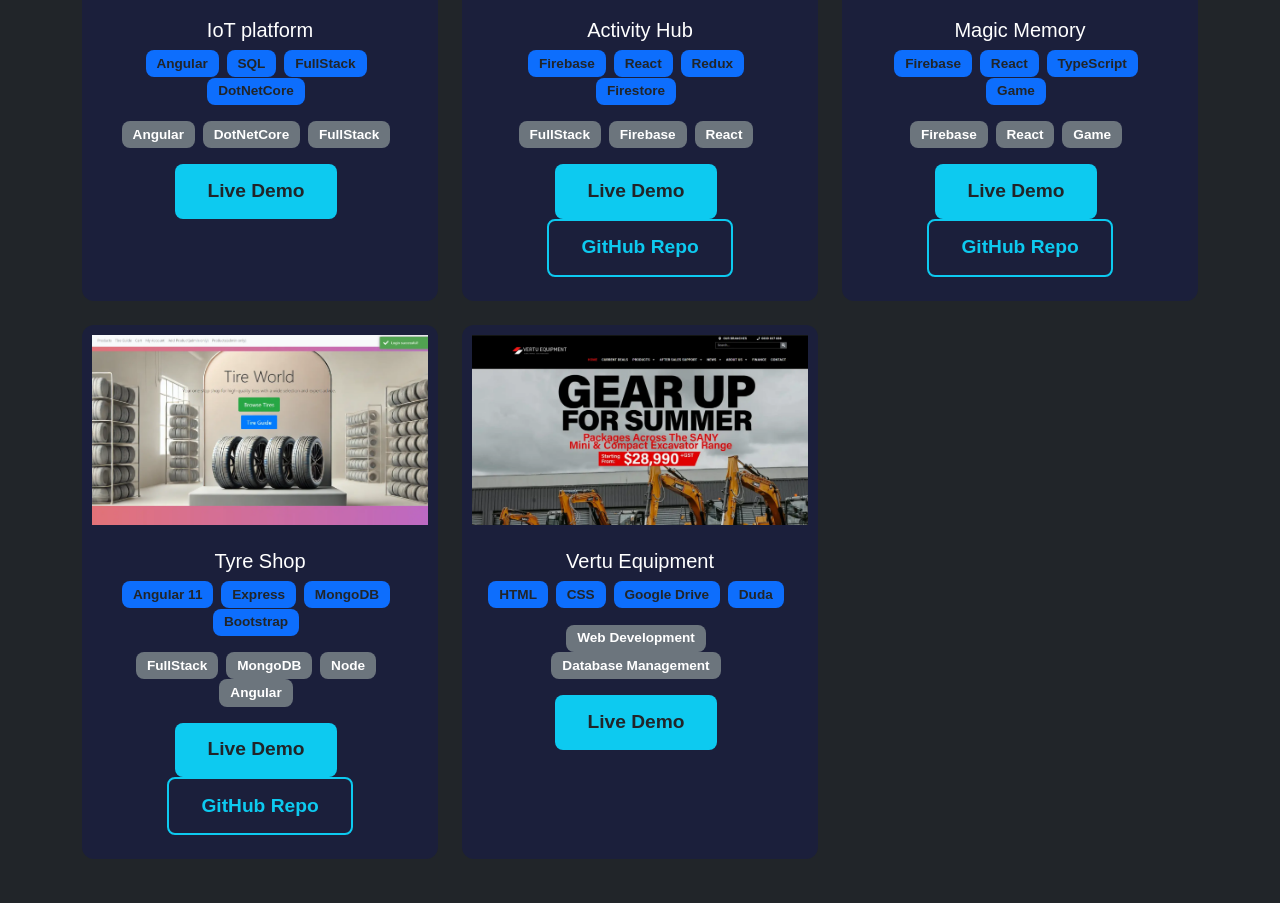
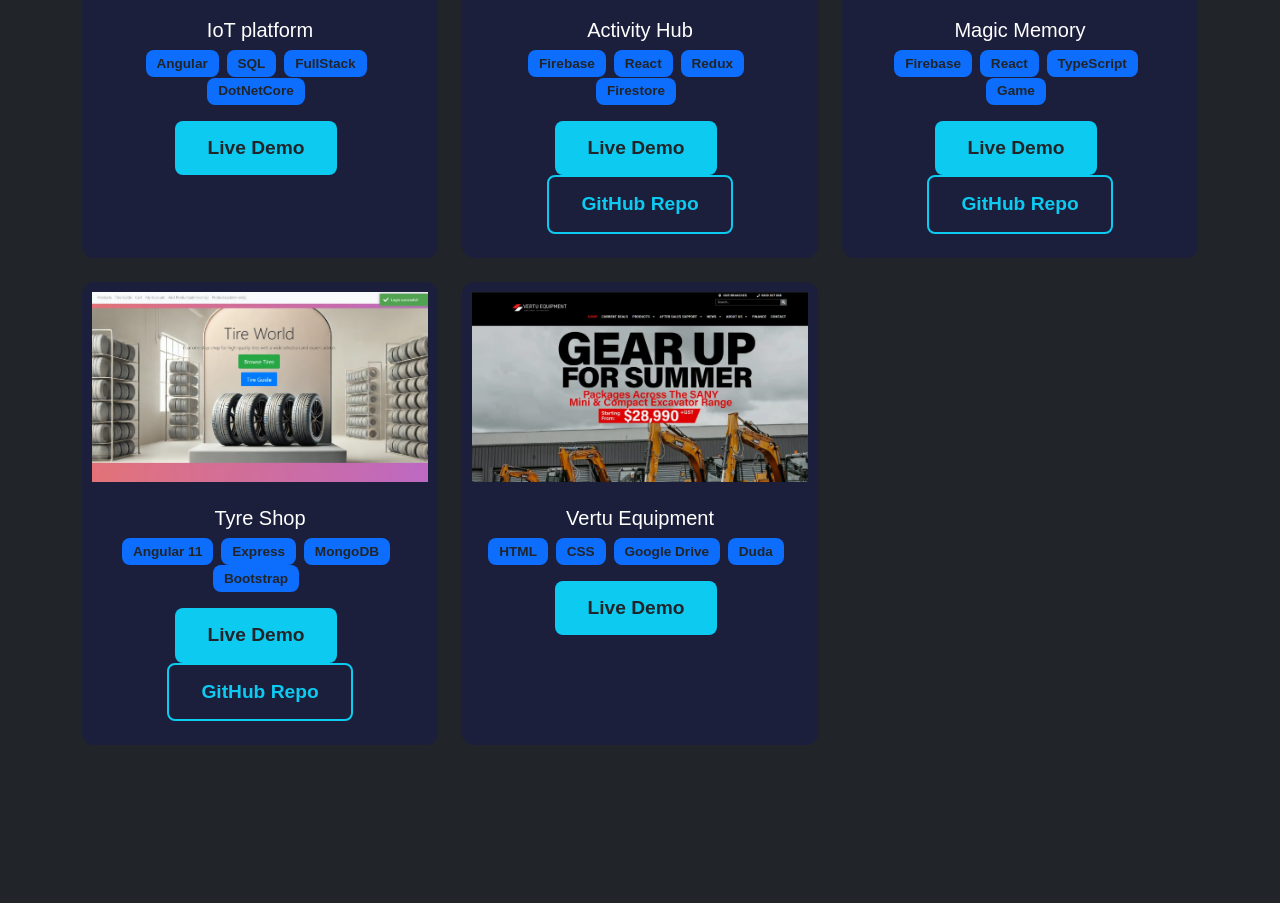
Before and after one commit to SimonS2019/portfolio, an Angular app: page / in a window 1280 px wide. Shown: the part 4040-4943 px from the top of the page. Built offline with nearby package versions, Linux system fonts and the light colour scheme.

Commit message:
style: comment out tags display in project cards for future implementation

```diff
--- a/src/app/projects/projects.component.html
+++ b/src/app/projects/projects.component.html
@@ -13,9 +13,9 @@
                             <span *ngFor="let tech of project.technologies" class="badge bg-primary">{{ tech }}</span>
                         </div>
 
-                        <div class="tags">
+                        <!-- <div class="tags">
                             <span *ngFor="let tag of project.tags" class="badge bg-secondary">{{ tag }}</span>
-                        </div>
+                        </div> -->
 
                         <div class="project-buttons mt-3">
                             <a *ngIf="project.demoLink" [href]="project.demoLink" target="_blank"
```
